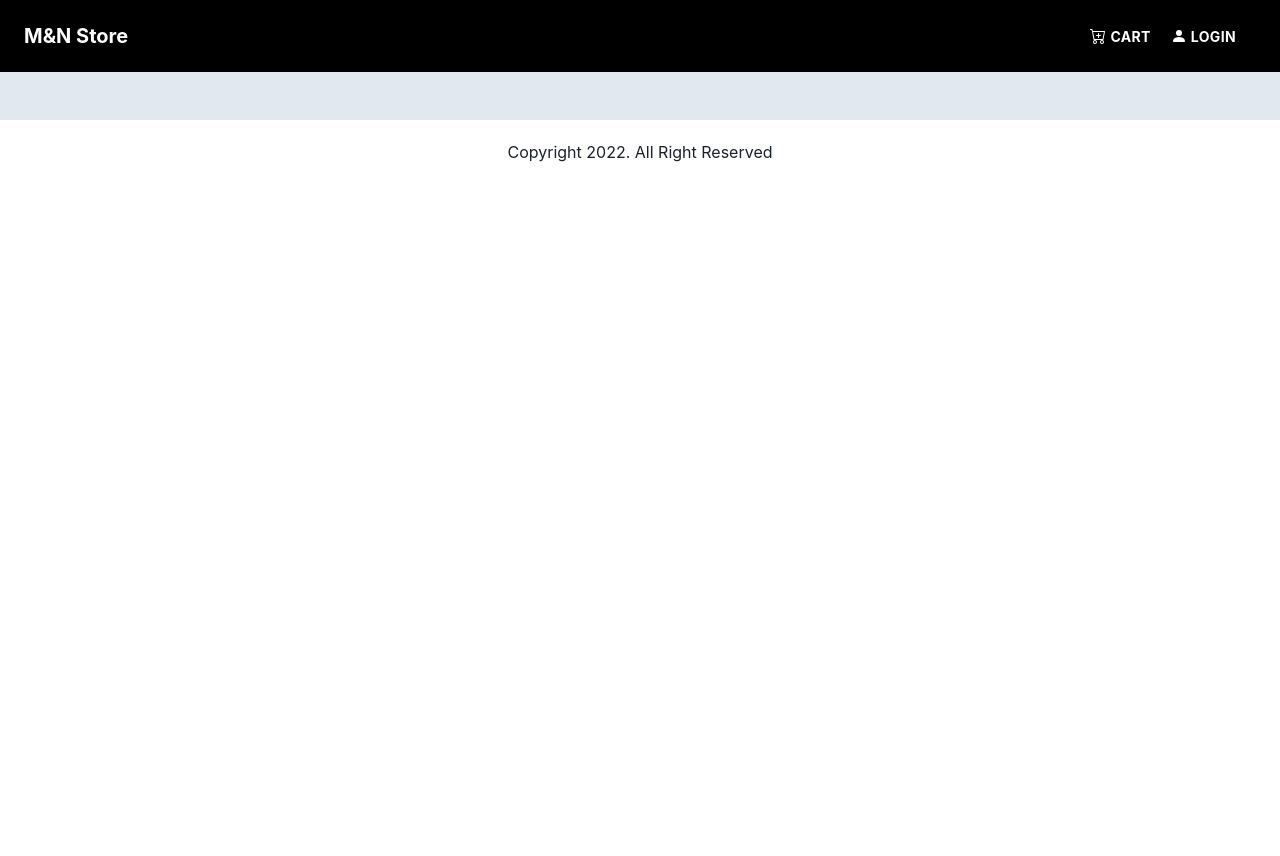
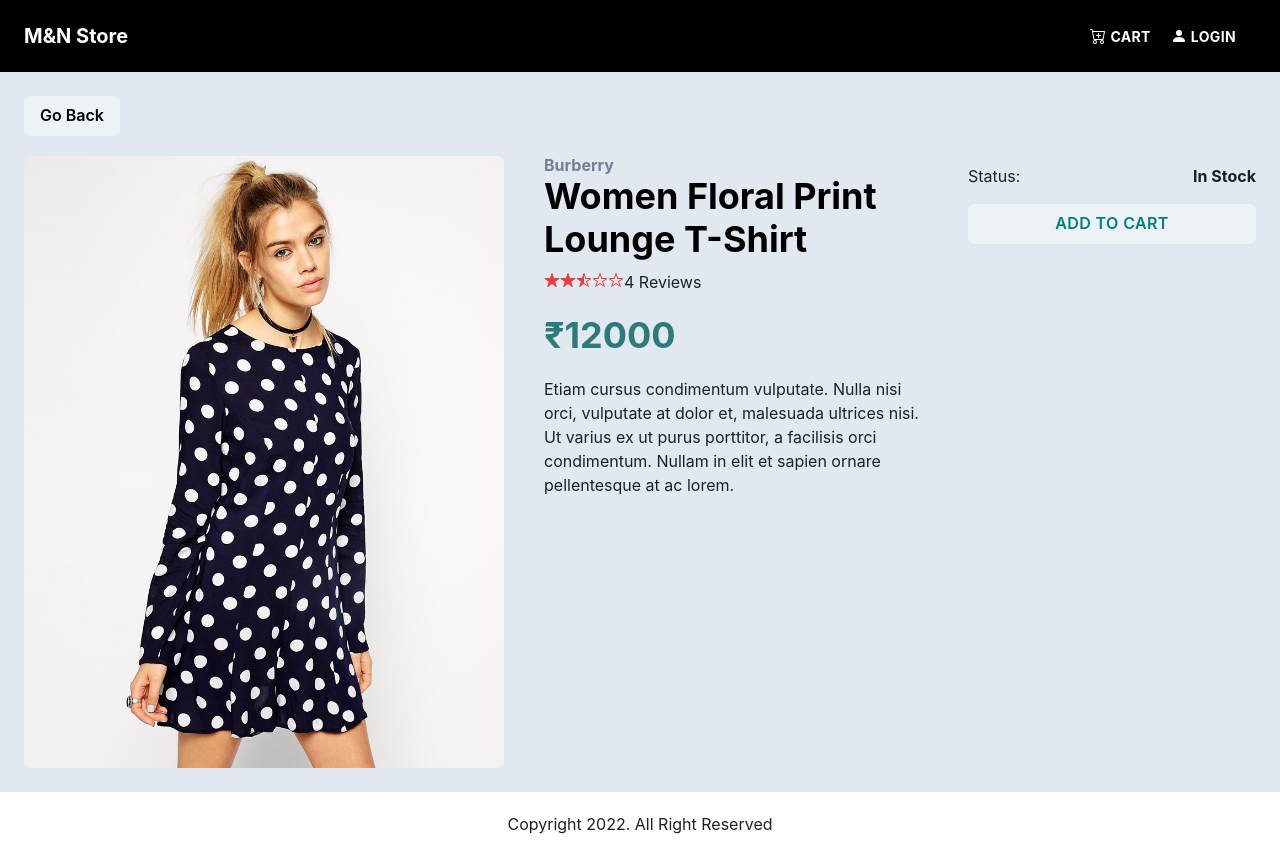
Before and after one commit to yaseenmalik008/E-Commerce, a React (Create React App) app in the folder frontend/: page /product/1 in a window 1280 px wide. Before the commit the page ends 800 px from the top, so only its background shows below. Built offline with nearby package versions, Linux system fonts and the light colour scheme.

Commit message:
Step 6 completed. Design and build the ProductScreen component done.

```diff
--- a/frontend/src/App.js
+++ b/frontend/src/App.js
@@ -4,6 +4,7 @@ import Footer from './Components/Footer'
 import Header from "./Components/Header"
 import HomeScreen from './screen/HomeScreen'
 import {Flex} from "@chakra-ui/react"
+import ProductScreen from './screen/ProductScreen'
 
 
 const App = () => {
@@ -21,6 +22,7 @@ const App = () => {
 
    <Routes>
     <Route  path = "/" element ={<HomeScreen/>}/>
+    <Route path = "/product/:id" element= {<ProductScreen/>}/>
    </Routes>
     </Flex>
     <Footer/>
--- a/frontend/src/Components/Rating.js
+++ b/frontend/src/Components/Rating.js
@@ -6,6 +6,7 @@ import { IoStar, IoStarOutline, IoStarHalf } from 'react-icons/io5';
 const Rating = ({value ,text,color ="red.500"}) => {
   return (
     <Flex alignItems="center">
+    <Box>
     <Icon
         color={color}
         as ={value>=1? IoStar : value>=0.5 ? IoStarHalf:IoStarOutline}
@@ -26,7 +27,8 @@ const Rating = ({value ,text,color ="red.500"}) => {
         color={color}
         as ={value>=5? IoStar : value>=4.5 ? IoStarHalf:IoStarOutline}
     />
-
+</Box>
+<Text>{text}</Text>
     </Flex>
   )
 }
--- /dev/null
+++ b/frontend/src/screen/ProductScreen.js
@@ -0,0 +1,72 @@
+import React from "react";
+import { Link as RouterLink, useParams } from "react-router-dom";
+import { Flex, Grid, Image, Text, Button, Heading } from "@chakra-ui/react";
+import Rating from "../Components/Rating";
+import products from "../products";
+
+const ProductScreen = () => {
+  const { id } = useParams();
+  const product = products.find((prod) => prod._id === id);
+  return (
+    <>
+      <Flex mb="5">
+        <Button as={RouterLink} to="/" color="black">
+          Go Back
+        </Button>
+      </Flex>
+
+      <Grid templateColumns="5fr 4fr 3fr" gap="10">
+        {/* {column 1}  */}
+        <Image src={product.image} alt={product.name} borderRadius="md" />
+
+        {/* column 2 */}
+        <Flex direction="column">
+          <Heading as="h6" fontSize="base" color="gray.500">
+            {product.brand}
+          </Heading>
+          <Heading as="h2" fontSize="4xl" color="black" mb="2">
+            {product.name}
+          </Heading>
+          <Rating
+            value={product.rating}
+            text={`${product.numReviews} Reviews`}
+          />
+
+          <Heading
+            as="h5"
+            py="5"
+            fontWeight="bold"
+            fontSize="4xl"
+            color="teal.600"
+          >
+            ₹{product.price}
+          </Heading>
+          <Text>{product.description}</Text>
+        </Flex>
+
+        {/* column 3 */}
+        <Flex direction="column">
+        <Flex justifyContent="space-between" py = "2">
+<Text>Status:</Text>
+<Text fontWeight="bold">
+{product.countInStock>0 ?" In Stock" : "Out Of Stock"}
+</Text>
+        </Flex>
+
+<Button
+bgColor="grey.200"
+textTransform="uppercase"
+letterSpacing="wide"
+color ="teal"
+my = "2"
+disabled ={product.countInStock===0}
+>
+    Add To Cart
+</Button>
+        </Flex>
+      </Grid>
+    </>
+  );
+};
+
+export default ProductScreen;
```
